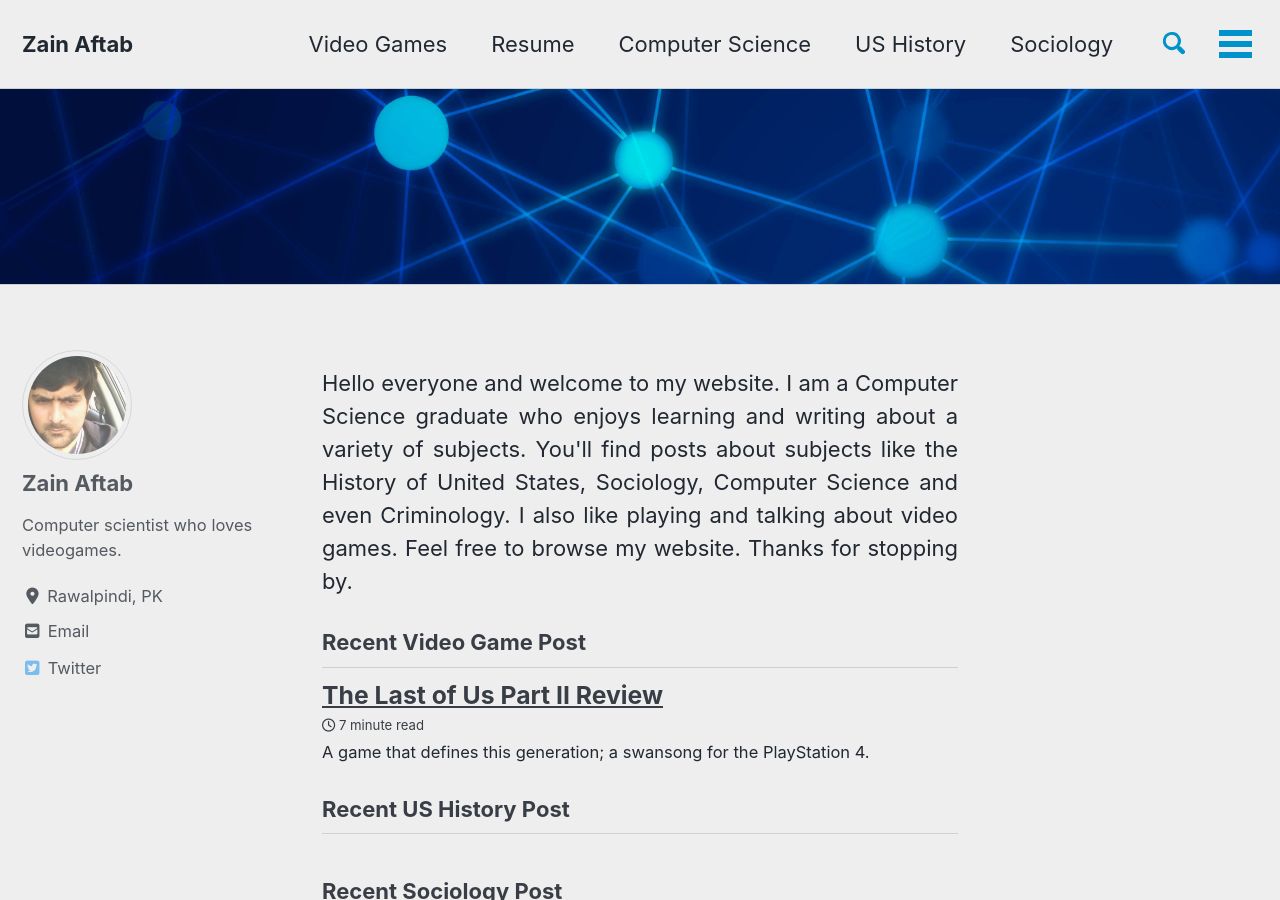
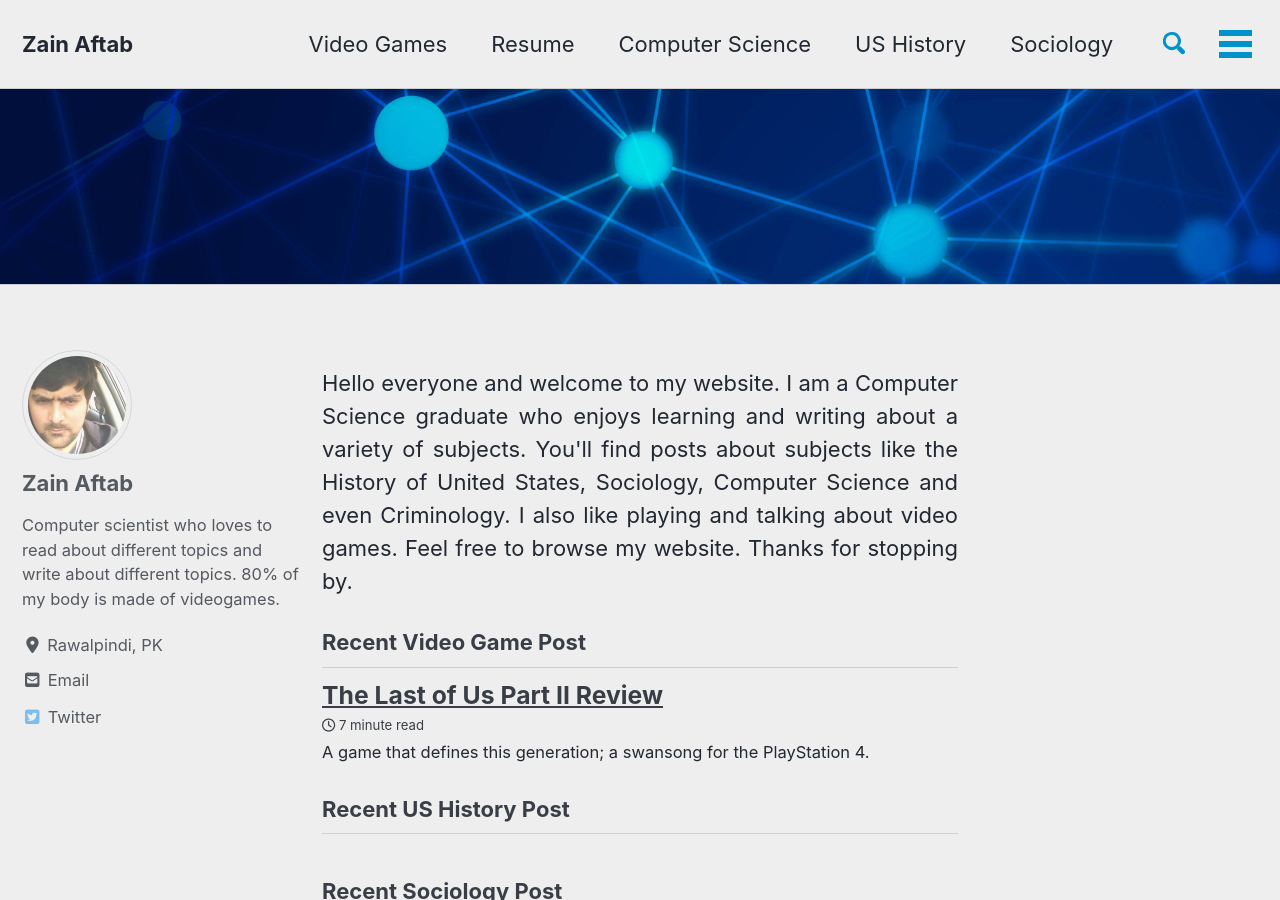
Before and after one commit to zainaftab2225/zainaftab2225.github.io, a Jekyll site: the page built from index.html, in a window 1280 px wide and 900 px high. Built offline with Jekyll 4.4.1, drawn with Linux system fonts in a browser that asks for light colours; cached includes are drawn as plain includes; nearby versions of some CDN libraries; the list of posts is cut into pages by our own code.

Commit message:
website updates

```diff
--- a/_config.yml
+++ b/_config.yml
@@ -95,7 +95,7 @@ analytics:
 author:
   name             : "Zain Aftab"
   avatar           : "/images/profile_picture.JPG" # path of avatar image, e.g. "/assets/images/bio-photo.jpg"
-  bio              : "Computer scientist who loves videogames."
+  bio              : "Computer scientist who loves to read about different topics and write about different topics. 80% of my body is made of videogames."
   location         : "Rawalpindi, PK"
   email            : # email
   links:
```
Also changed, not shown: 1 other file.
